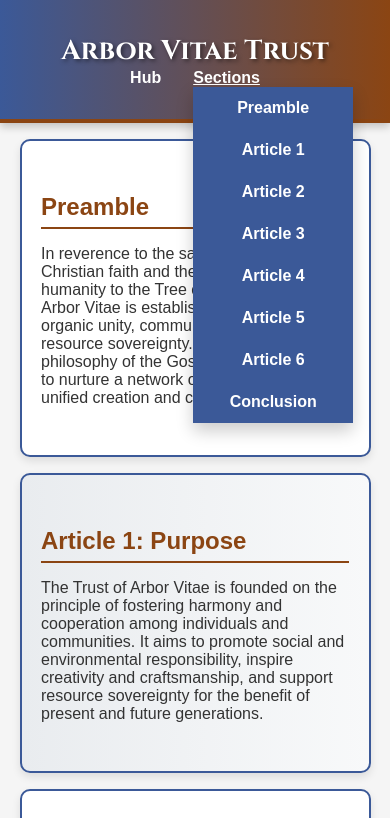
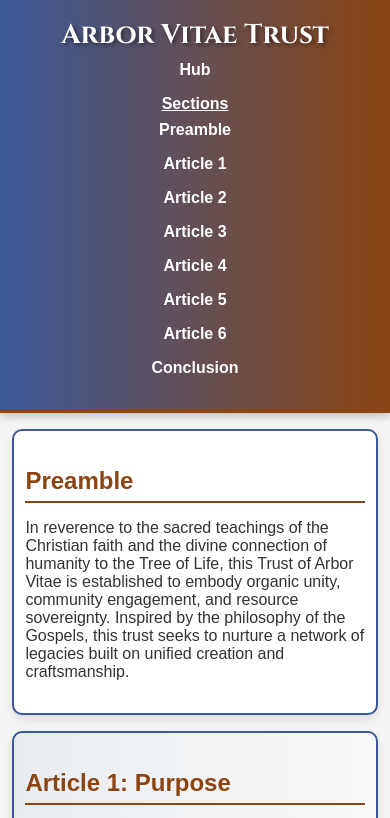
Before and after one commit to ArborVitaeProject/Trust, a website: page index.html in a window 390 px wide. Both pictures are taken after a click on the link "Sections". Shown: the top 818 px of the page. Drawn offline with Linux system fonts and the light colour scheme.

Commit message:
more offeset fine tuning

```diff
--- a/script.js
+++ b/script.js
@@ -5,7 +5,7 @@ document.querySelectorAll('nav ul li a').forEach(anchor => {
         if (href.startsWith('#')) {
             e.preventDefault();
             const targetElement = document.querySelector(href);
-            const offset = window.innerWidth < 768 ? 125 : 165; // Adjust the offset for mobile and desktop
+            const offset = window.innerWidth < 768 ? 50 : 165; // Adjust the offset for mobile and desktop
             const elementPosition = targetElement.getBoundingClientRect().top;
             const offsetPosition = elementPosition - offset;
 
--- a/styles.css
+++ b/styles.css
@@ -59,6 +59,8 @@ nav ul li a:focus {
     box-shadow: 0 8px 16px rgba(0, 0, 0, 0.2);
     z-index: 1;
     min-width: 160px;
+    border-radius: 8px;
+    overflow: hidden;
 }
 
 .dropdown-content a {
@@ -113,3 +115,38 @@ footer {
     border-top: 4px solid #8B4513;
     box-shadow: 0 -4px 8px rgba(0, 0, 0, 0.2);
 }
+
+/* Responsive Styles */
+@media screen and (max-width: 768px) {
+    nav ul {
+        flex-direction: column;
+    }
+
+    nav ul li {
+        margin: 0.5em 0;
+    }
+
+    .dropdown-content {
+        position: static;
+        box-shadow: none;
+        background-color: transparent;
+    }
+
+    .dropdown-content a {
+        padding: 0.5em 1em;
+    }
+
+    .dropdown:hover .dropdown-content {
+        display: block;
+        position: relative;
+    }
+
+    header {
+        padding: 1em 0.5em;
+    }
+
+    section {
+        padding: 1em 3%;
+        margin: 1em 3%;
+    }
+}
```
